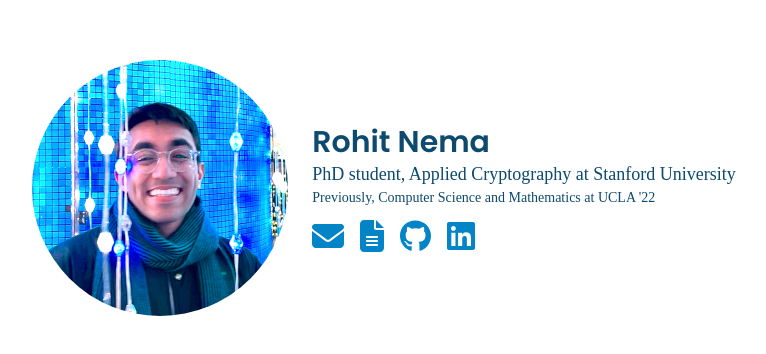
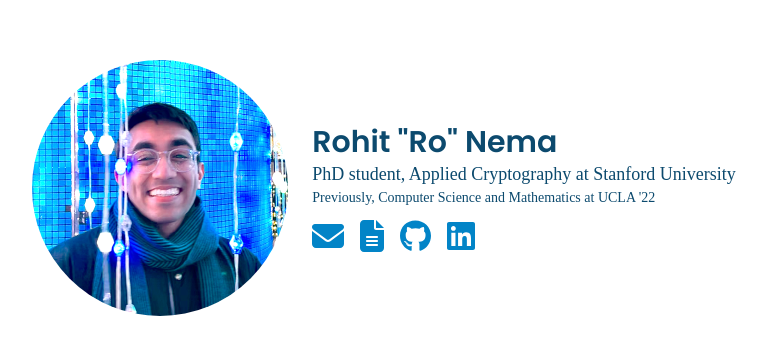
Before and after one commit to entrohpy/personal-website, a Next.js app: page / in a window 1280 px wide. Shown: the part 212-566 px from the top of the page, without its empty margins (244-1010 px from the left). Built offline with nearby package versions, Linux system fonts and the light colour scheme; a web font is replaced by a local one.

Commit message:
Update name

```diff
--- a/pages/index.js
+++ b/pages/index.js
@@ -48,7 +48,7 @@ const Home = () => {
           <img className="mx-auto w-64 h-64 rounded-full" src="/images/profile.png" /> {/* image */}
           <div className="my-auto p-6 text-lg">
             <div className="font-display font-semibold text-3xl">
-              Rohit Nema
+              Rohit "Ro" Nema
             </div>
             <div>
               PhD student, Applied Cryptography at Stanford University
```
